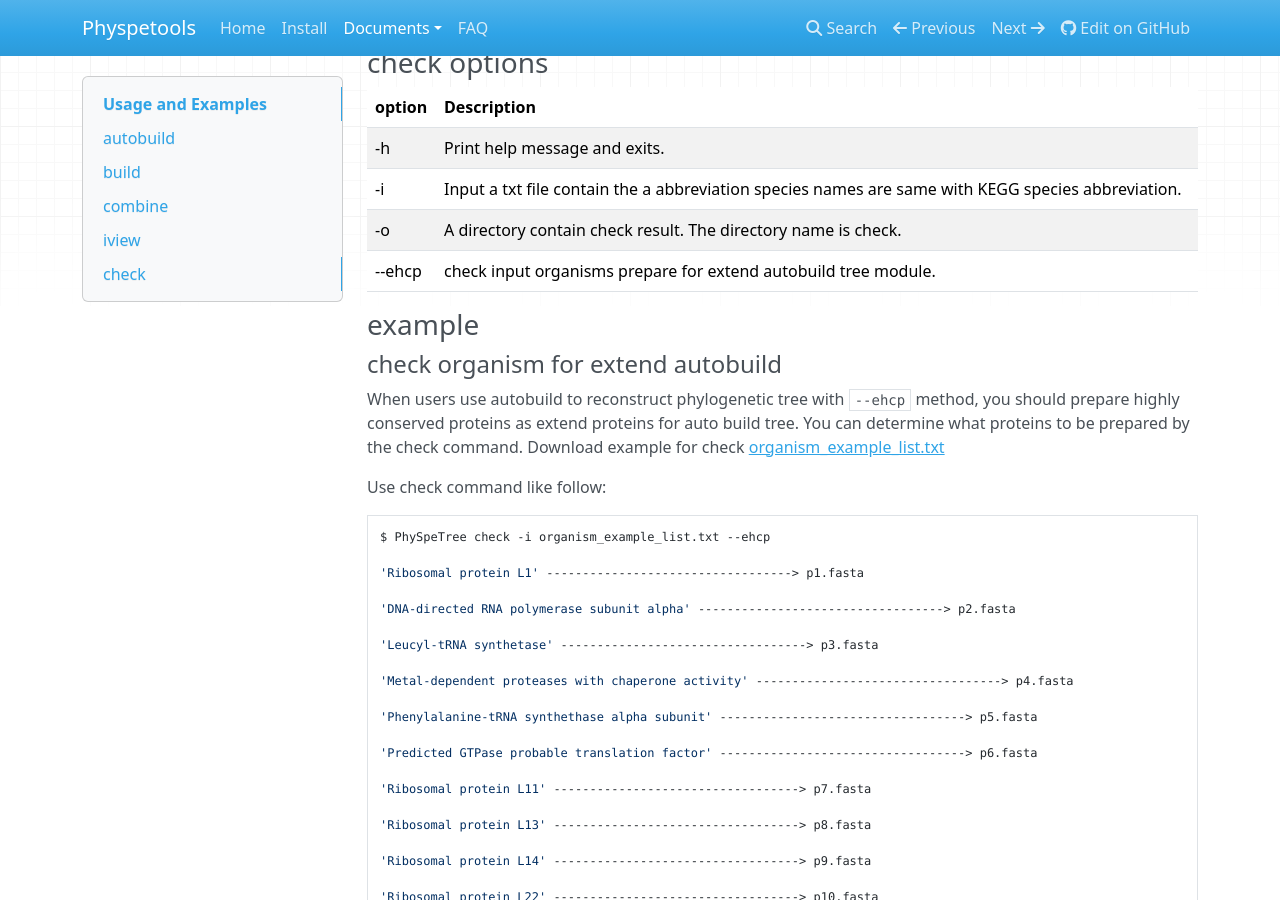
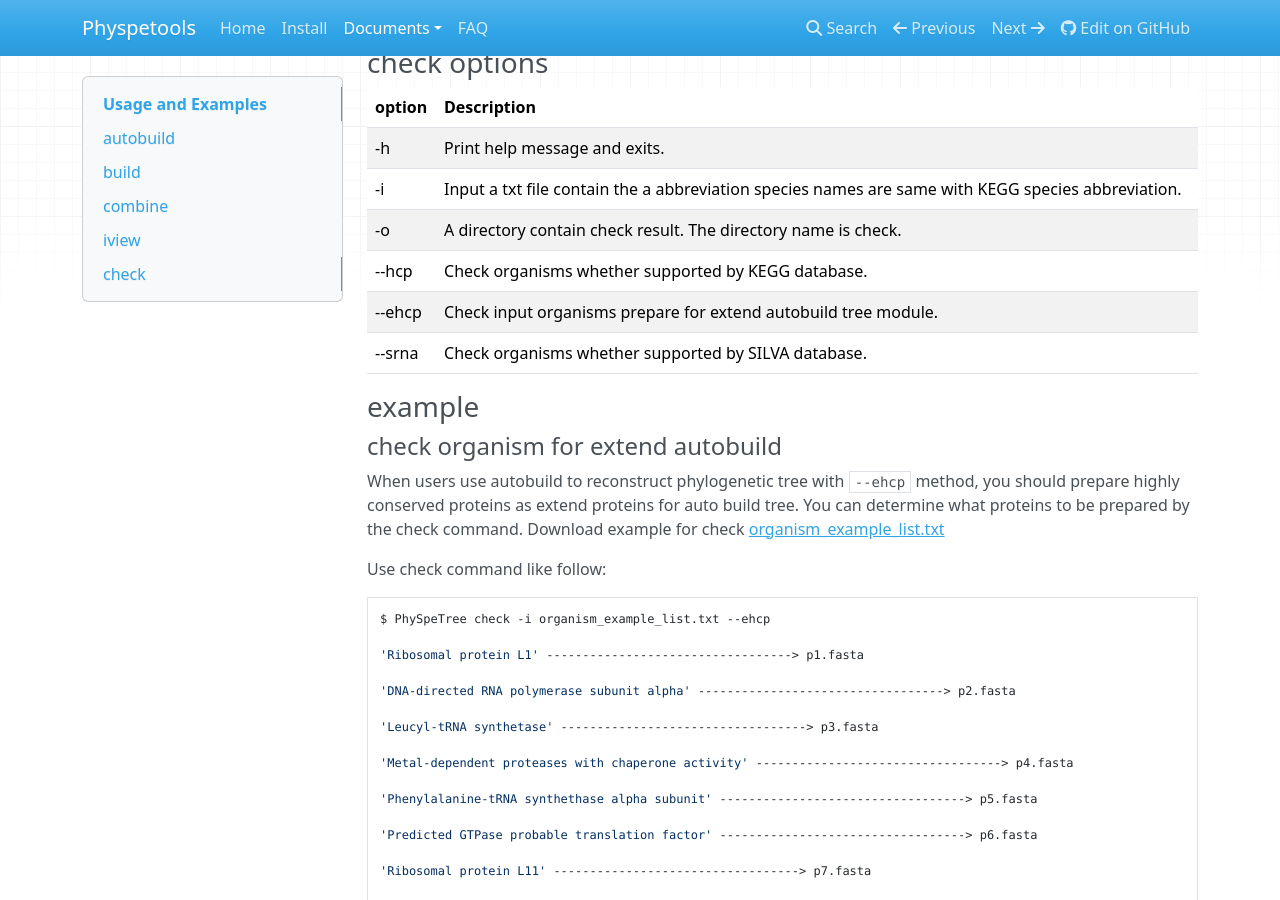
Before and after one commit to yangfangs/physpetools, an MkDocs documentation site: the page built from docs/docs/usage.md, in a window 1280 px wide and 900 px high, scrolled down 14311 px. Built offline with MkDocs 1.6.1, drawn with Linux system fonts in a browser that asks for light colours; nearby versions of some CDN libraries; old or Windows-style settings are respelled for this version of MkDocs.

```diff
--- a/docs/docs/usage.md
+++ b/docs/docs/usage.md
@@ -742,7 +742,9 @@ $ PhySpeTree check -i organism_example_list.txt -out check --ehcp
 |  -h    |  Print help message and exits.                                                                      |
 |  -i    |  Input a txt file contain the a abbreviation species names are same with KEGG species abbreviation. |
 |  -o    |  A directory contain check result. The directory name is check.                                     |
-| --ehcp|  check input organisms prepare for extend autobuild tree module.                                    |
+| --hcp  |  Check organisms whether supported by KEGG database.                                                |
+| --ehcp |  Check input organisms prepare for extend autobuild tree module.                                    |
+| --srna |  Check organisms whether supported by SILVA database.                                               |
 
 ### example
 
```
Also changed, not shown: README.rst, 1 other file.
